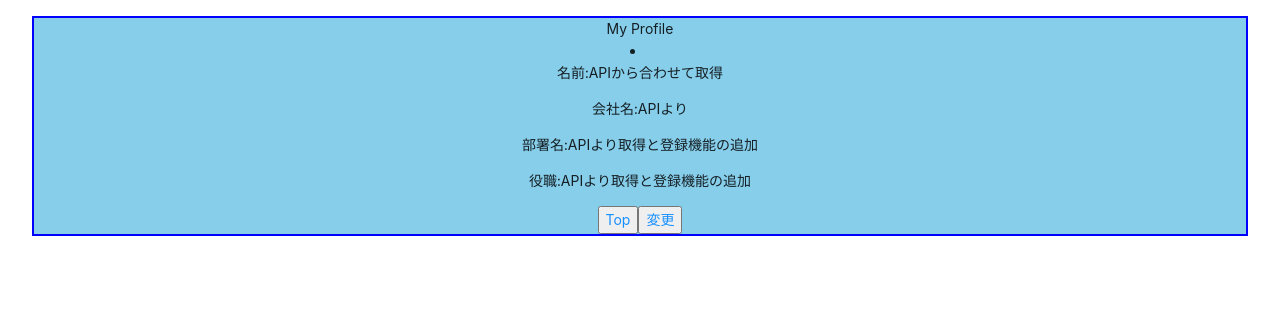
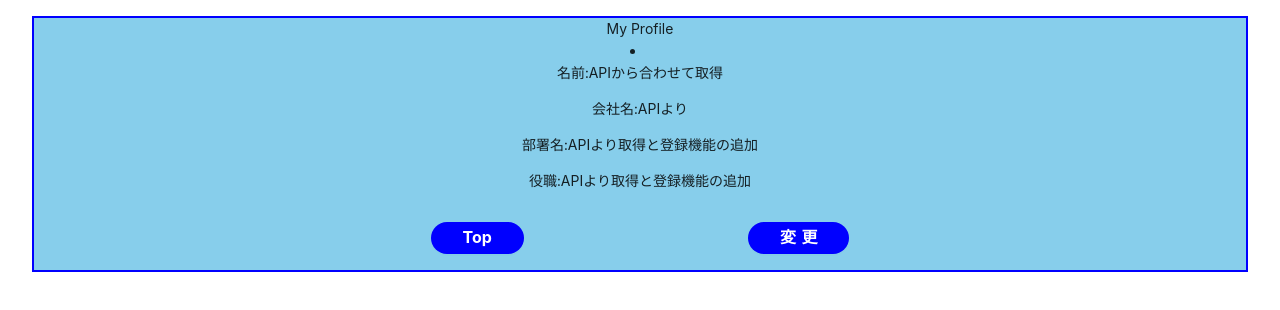
Before and after one commit to nishikota/chatapp_front, a React (Create React App) app: page /1/myprofile in a window 1280 px wide. Shown: the top 310 px of the page. Built offline with nearby package versions, Linux system fonts and the light colour scheme; no server answers.

Commit message:
マイプロフィール

```diff
--- a/src/stores/slice.js
+++ b/src/stores/slice.js
@@ -47,7 +47,6 @@ export const SignUpPost = createAsyncThunk(
     const catchState = thunkAPI.getState().users;
     const {signup} = catchState;
     const signUpList = signup;
-    console.log("list:", signUpList);
     const res = await axios.post(
       "http://localhost:8000/rest-auth/registration/",
       signUpList
@@ -56,41 +55,36 @@ export const SignUpPost = createAsyncThunk(
   }
 );
 
+export const getMyProfile = createAsyncThunk(
+  "chatapp/getMyProfile",
+  async (_, thunkAPI) => {
+    const catchState = thunkAPI.getState().users;
+    const {userData} = catchState;
+    const data = userData;
+    console.log("data", data);
+    // const res = await axios({
+    //   method: "get",
+    //   // url: `http://localhost:8000/api/myProfile/${data.user.id}/`,
+    //   url: `http://localhost:8000/api/myProfile/`,
+    //   headers: {
+    //     Authorization: `${data.token}`,
+    //   },
+    const res = await axios.get(`http://localhost:8000/api/myProfile/`, {
+      // headers: {
+      //   // Authorization: `${data.token}`,
+      //   Token: "pzmJohlrIUS2xPLRbOnIXWbAIpuJoDXIdTu7",
+      // },
+    });
+    // });
+    console.log(res.data);
+    return res.data;
+  }
+);
+
 export const chatappSlice = createSlice({
   name: "chatapp",
   initialState,
   reducers: reducers,
-  // {
-  //   loginInput: (state, action) => {
-  //     const [name, value] = action.payload;
-  //     if (name === "email") {
-  //       state.login.email = value;
-  //     } else if (name === "password") {
-  //       state.login.password = value;
-  //     }
-  //   },
-  //   signUpInput: (state, action) => {
-  //     const [name, value] = action.payload;
-  //     if (name === "username") {
-  //       state.signup.username = value;
-  //     } else if (name === "email") {
-  //       state.signup.email = value;
-  //     } else if (name === "password1") {
-  //       state.signup.password1 = value;
-  //     } else if (name === "password2") {
-  //       state.signup.password2 = value;
-  //     } else if (name === "company_name") {
-  //       state.signup.company_name = value;
-  //     } else if (name === "section_name") {
-  //       state.signup.section_name = value;
-  //     } else if (name === "post_name") {
-  //       state.signup.post_name = value;
-  //     }
-  //   },
-  //   signUpSubmit: (state) => {
-  //     state.lists = state.signup;
-  //   },
-  // },
   extraReducers: (builder) => {
     builder.addCase(LoginPost.fulfilled, (state, action) => {
       const token = action.payload.token;
--- a/src/views/pages/Myprofile.js
+++ b/src/views/pages/Myprofile.js
@@ -1,12 +1,19 @@
 import {BrowserRouter, Link, Route} from "react-router-dom";
 import MyprofileChange from "./MyprofileChange";
+import {Button} from "antd";
+import {useEffect} from "react";
+import {getMyProfile} from "../../stores/slice";
+import {useDispatch} from "react-redux";
 
 const Myprofile = () => {
+  const dispatch = useDispatch();
+  useEffect(() => {
+    dispatch(getMyProfile());
+  });
   return (
     <>
       <div className="title">My Profile</div>
       <div className="profiles">
-        {/* <p><img className="MyPhoto" /></p> */}
         <li>
           <p>名前:{"APIから合わせて取得"}</p>
           <p>会社名:{"APIより"}</p>
@@ -15,13 +22,13 @@ const Myprofile = () => {
         </li>
       </div>
       <div className="ButtonArea">
-        <button>
+        <Button style={style.button}>
           <Link to="/:id/menu">Top</Link>
-        </button>
+        </Button>
         <BrowserRouter>
-          <button className="ChangeModal">
+          <Button className="ChangeModal" style={style.button}>
             <Link to="/:id/change">変更</Link>
-          </button>
+          </Button>
           <Route path="/:id/change" component={MyprofileChange} />
         </BrowserRouter>
       </div>
@@ -29,4 +36,17 @@ const Myprofile = () => {
   );
 };
 
+export const style = {
+  button: {
+    margin: "1rem 7rem",
+    padding: "0 2rem",
+    borderRadius: "2rem",
+    backgroundColor: "blue",
+    borderStyle: "none",
+    color: "white",
+    fontSize: "1rem",
+    fontWeight: "bold",
+  },
+};
+
 export default Myprofile;
```
